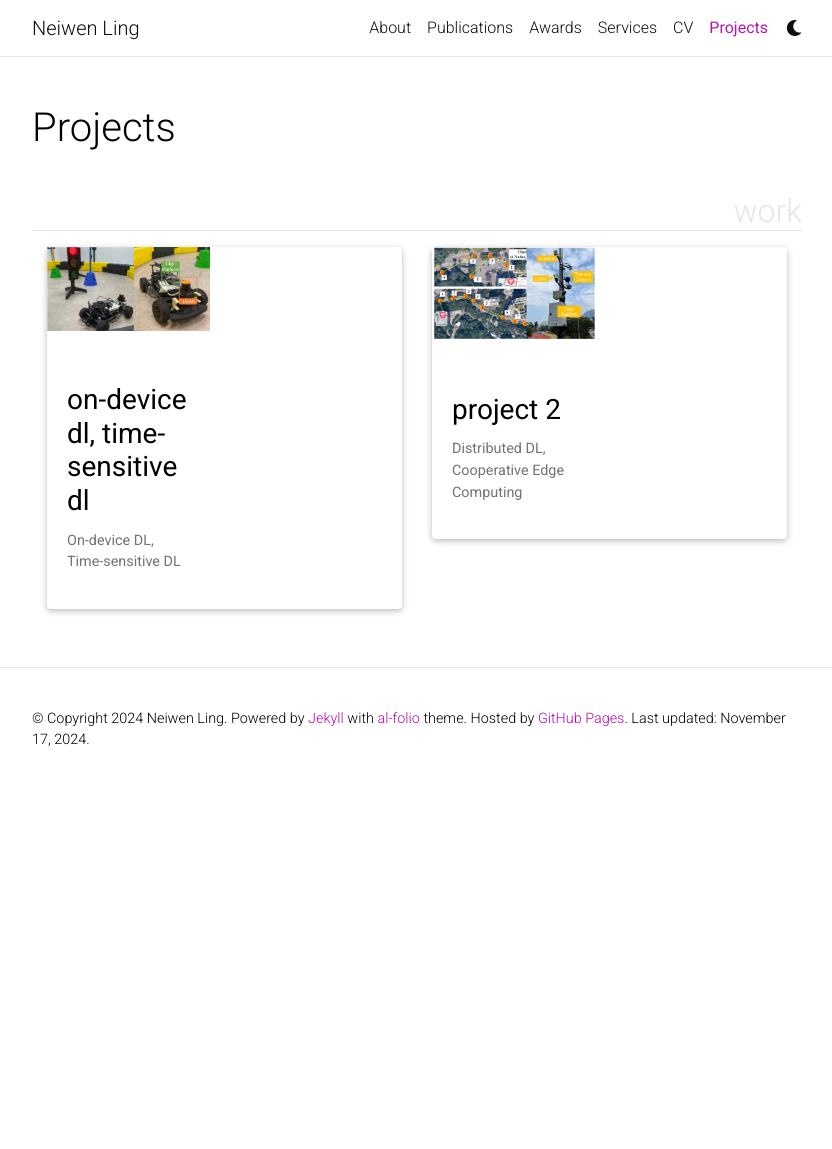
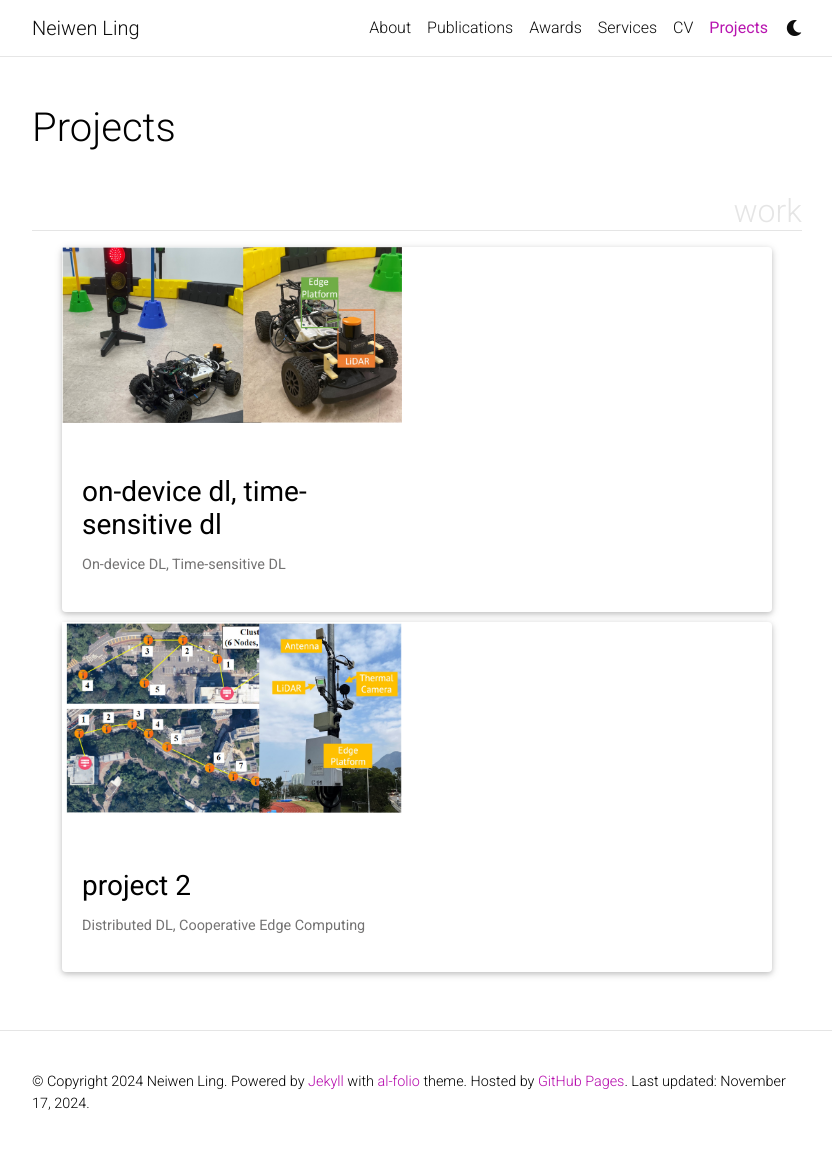
Before and after one commit to Neawhen/neiwen.github.io, a Jekyll site: the page built from _pages/projects.md, in a window 1280 px wide and 1154 px high. Shown: the top 1149 px of the window, without its empty margins (223-1055 px from the left). Built offline with Jekyll 4.4.1, drawn with Linux system fonts in a browser that asks for light colours; full-size pictures stand in for the smaller copies a plugin makes; comment, search, counter and statistics services are not loaded; a style sheet for code colours, icons or effects is not loaded.

Commit message:
update project

```diff
--- a/_pages/projects.md
+++ b/_pages/projects.md
@@ -20,9 +20,11 @@ horizontal: true
   {% if page.horizontal -%}
   <div class="container">
     <div class="row">
-    {%- for project in sorted_projects -%}
-      {% include projects_horizontal.html %}
-    {%- endfor %}
+    <div class="col">
+      {%- for project in sorted_projects -%}
+        {% include projects_horizontal.html %}
+      {%- endfor %}
+    </div>
     </div>
   </div>
   {%- else -%}
@@ -41,9 +43,11 @@ horizontal: true
   {% if page.horizontal -%}
   <div class="container">
     <div class="row">
-    {%- for project in sorted_projects -%}
-      {% include projects_horizontal.html %}
-    {%- endfor %}
+      <div class="col">
+      {%- for project in sorted_projects -%}
+        {% include projects_horizontal.html %}
+      {%- endfor %}
+      </div>
     </div>
   </div>
   {%- else -%}
```
